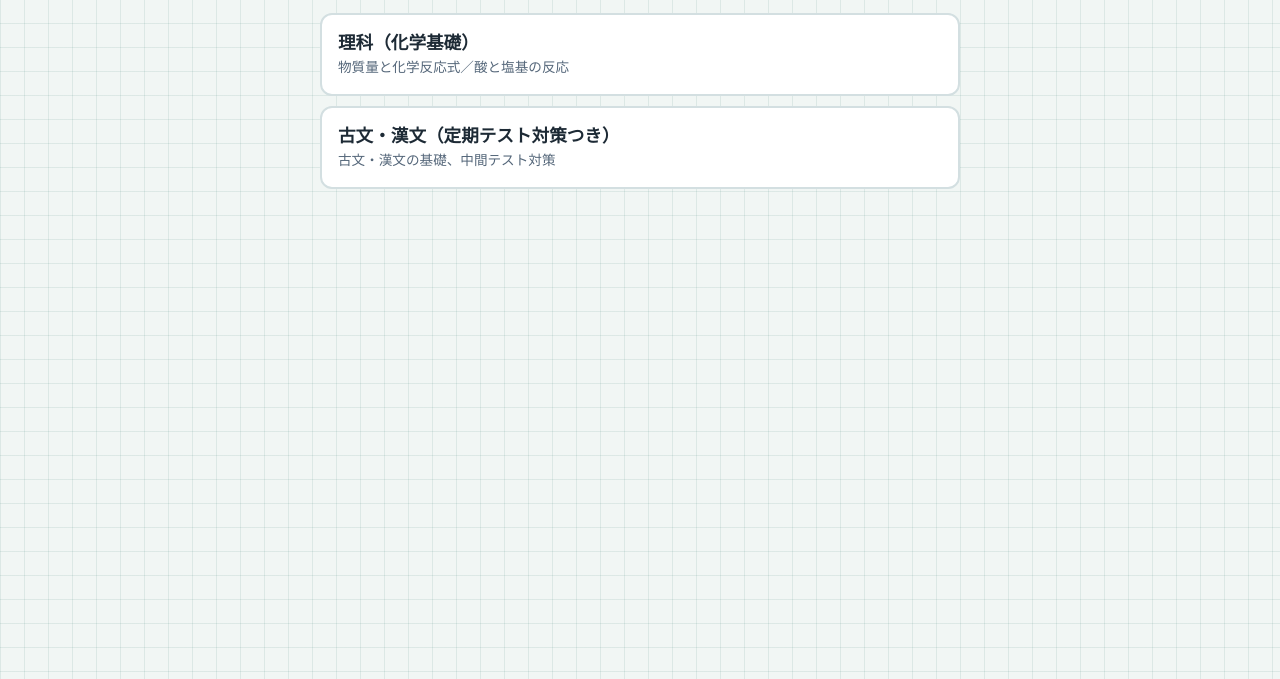
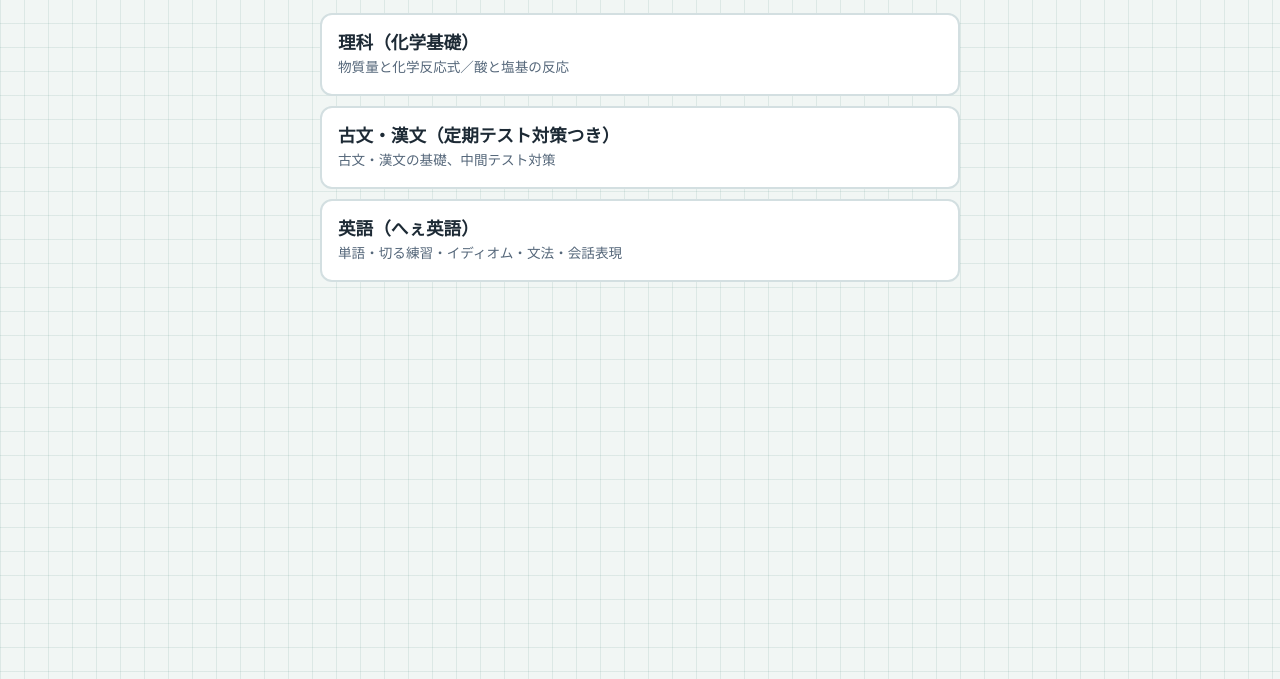
Before and after one commit to jimbeam71/koukou, a plain HTML site: page public/index.html in a window 1280 px wide. Shown: the part 121-800 px from the top of the page. Drawn offline with Linux system fonts and the light colour scheme; a web font is replaced by a local one.

Commit message:
高校トップに英語へのリンクを追加
Co-Authored-By: Claude Sonnet 5.5 <noreply@anthropic.com>
Claude-Session: https://claude.ai/code/session_017eHGv6X7Fsba6Tn5G3VMik

```diff
--- a/public/index.html
+++ b/public/index.html
@@ -11,4 +11,5 @@ main{max-width:640px;margin:0 auto;display:flex;flex-direction:column;gap:16px}h
 <div class="units">
 <a class="unit" href="rika/index.html"><span class="ut">理科（化学基礎）</span><span class="us">物質量と化学反応式／酸と塩基の反応</span></a>
 <a class="unit" href="https://koukou-kokugo.senta1111.workers.dev/"><span class="ut">古文・漢文（定期テスト対策つき）</span><span class="us">古文・漢文の基礎、中間テスト対策</span></a>
+<a class="unit" href="https://koukou-eigo.senta1111.workers.dev/"><span class="ut">英語（へぇ英語）</span><span class="us">単語・切る練習・イディオム・文法・会話表現</span></a>
 </div></main></body></html>
```
